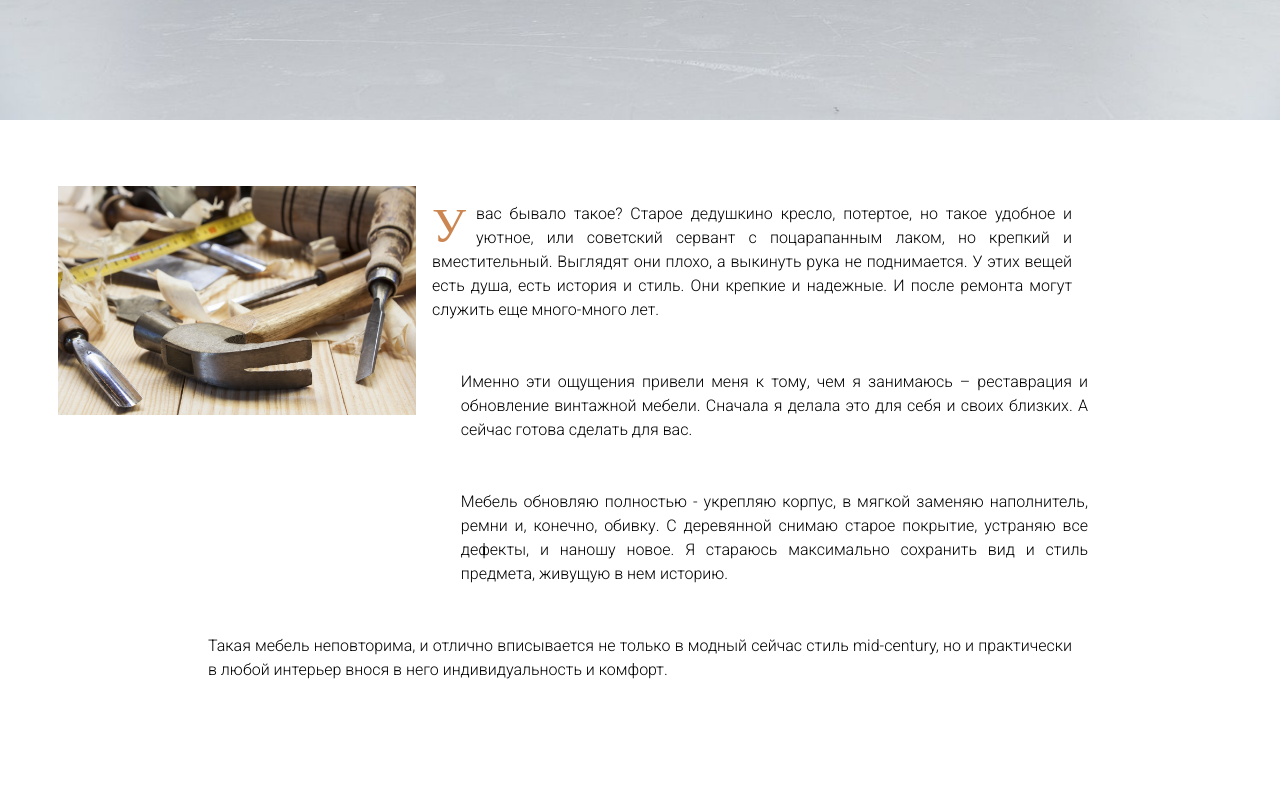
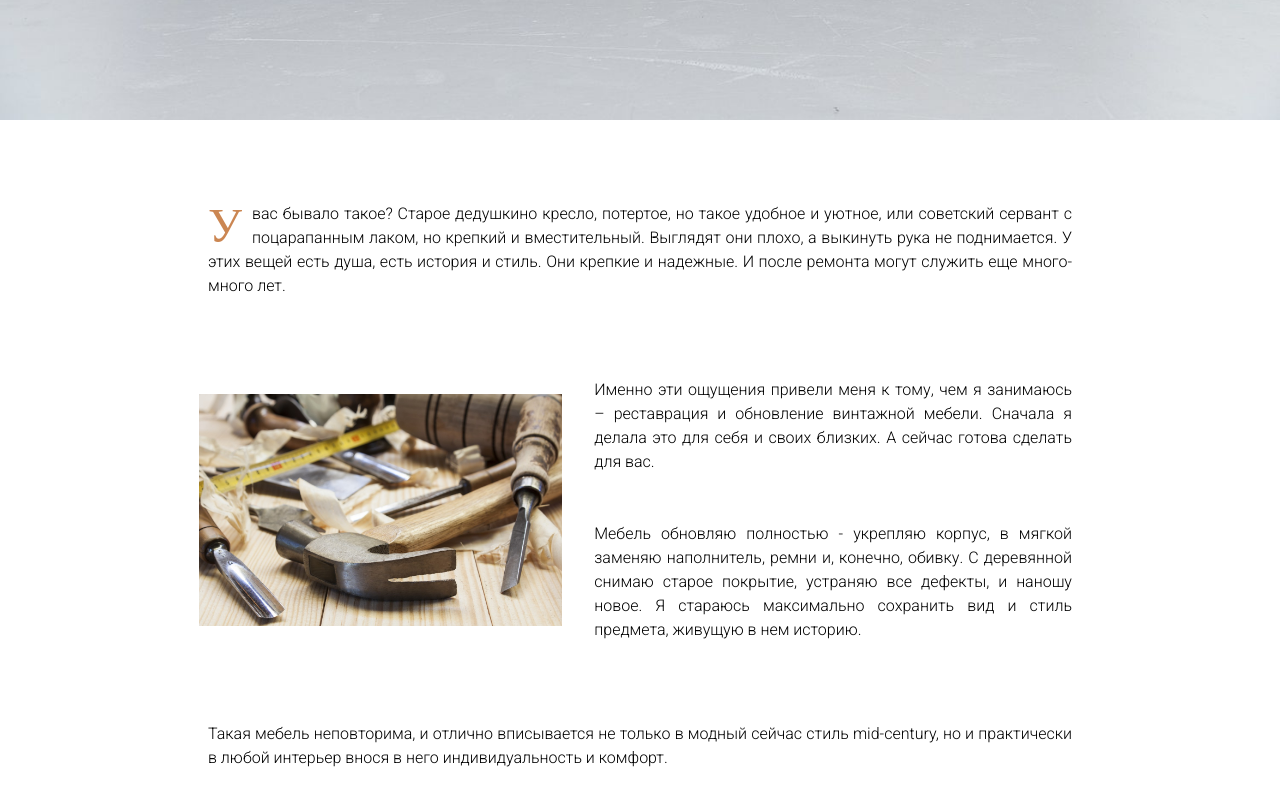
Before and after one commit to WapBly/Landos, a plain HTML site: page index.html in a window 1280 px wide. Shown: the part 680-1486 px from the top of the page. Before the commit the page ends 1444 px from the top, so only its background shows below. Drawn offline with Linux system fonts and the light colour scheme.

Commit message:
fix img position

```diff
--- a/index.html
+++ b/index.html
@@ -3,8 +3,7 @@
     <meta charset="UTF-8">
     <link rel="stylesheet" type="text/css" href="source/styles/index.css">
     <link rel="preconnect" href="https://fonts.gstatic.com">
-    <link href="https://fonts.googleapis.com/css2?family=Roboto:ital,wght@0,100;0,300;0,400;0,500;0,700;1,100;1,300;1,400;1,500;1,700&display=swap" rel="stylesheet">
-    <link href="https://fonts.googleapis.com/css2?family=Playfair+Display:wght@400;500&display=swap" rel="stylesheet">
+    <link href="https://fonts.googleapis.com/css2?family=Roboto:ital,wght@0,100;0,300;0,400;0,500;0,700;1,100;1,300;1,400;1,500;1,700&display=swap" href="https://fonts.googleapis.com/css2?family=Playfair+Display:wght@400;500&display=swap" rel="stylesheet">
     <title>
       Реставрация мебели
     </title>
@@ -41,7 +40,7 @@
         </div>
       </div>
     </div>
-    <div class="container"><img src="source/images/text_basic.jpg" class="leftimg">
+    <div class="container">
       <p class="text_basic text_big-first-latter">
         У вас бывало такое?
         Старое дедушкино кресло, потертое, но такое удобное и уютное,
@@ -49,6 +48,7 @@
         Выглядят они плохо, а выкинуть рука не поднимается. У этих вещей есть
         душа, есть история и стиль. Они крепкие и надежные. И после ремонта могут служить еще много-много лет.
       </p>
+      <div class="text_basic text-right"><img src="source/images/text_basic.jpg" class="leftimg">
       <blockquote class="text_basic text_to-the-right__first">
         Именно эти ощущения привели меня к тому,
         чем я занимаюсь – реставрация и обновление
@@ -61,6 +61,7 @@
         старое покрытие, устраняю все дефекты, и наношу новое.  Я стараюсь
         максимально сохранить вид и стиль предмета, живущую в нем историю.
       </blockquote>
+    </div>
       <p class="text_basic test_last">
         Такая мебель неповторима, и отлично вписывается не только в
         модный сейчас стиль mid-century, но и практически в любой
--- a/source/styles/index.css
+++ b/source/styles/index.css
@@ -24,7 +24,6 @@ body{
 .header-nav a{
   padding: 2rem 4rem;
 }
-
 .header-banner{
   height: 800px;
   width: 100%;
@@ -86,18 +85,6 @@ body{
   height: 200%;
   left: -50%;
 }
-/* .text_blur::before{
-  content: "";
-  position: absolute;
-  top: -50%;
-  bottom: -50%;
-  width: 200%;
-  height: 200%;
-  left: -50%;
-  background: url('../images/header.jpg') center no-repeat;
-  filter: blur(1px);
-  z-index: -1;
-} */
 .utils_margin-right-15 {
   margin-right: 15px;
   margin-left: -18px;
@@ -129,6 +116,7 @@ color: #cb8652;
   margin-block-end: 1em;
   margin-inline-start: 40px;
   margin-inline-end: 40px;
+  margin-right: -15%;
 }
 .text_to-the-right__first{
   width: 70%;
@@ -140,8 +128,7 @@ color: #cb8652;
 }
 .leftimg{
   float: left;
-  margin: 1rem 1rem 1rem;
-  width: 40%;
-  margin-left: -15%;
-  justify-content: center;
+  margin: 3rem 2rem 1rem;
+  width: 42%;
+  margin-left: -1%;
 }
```
